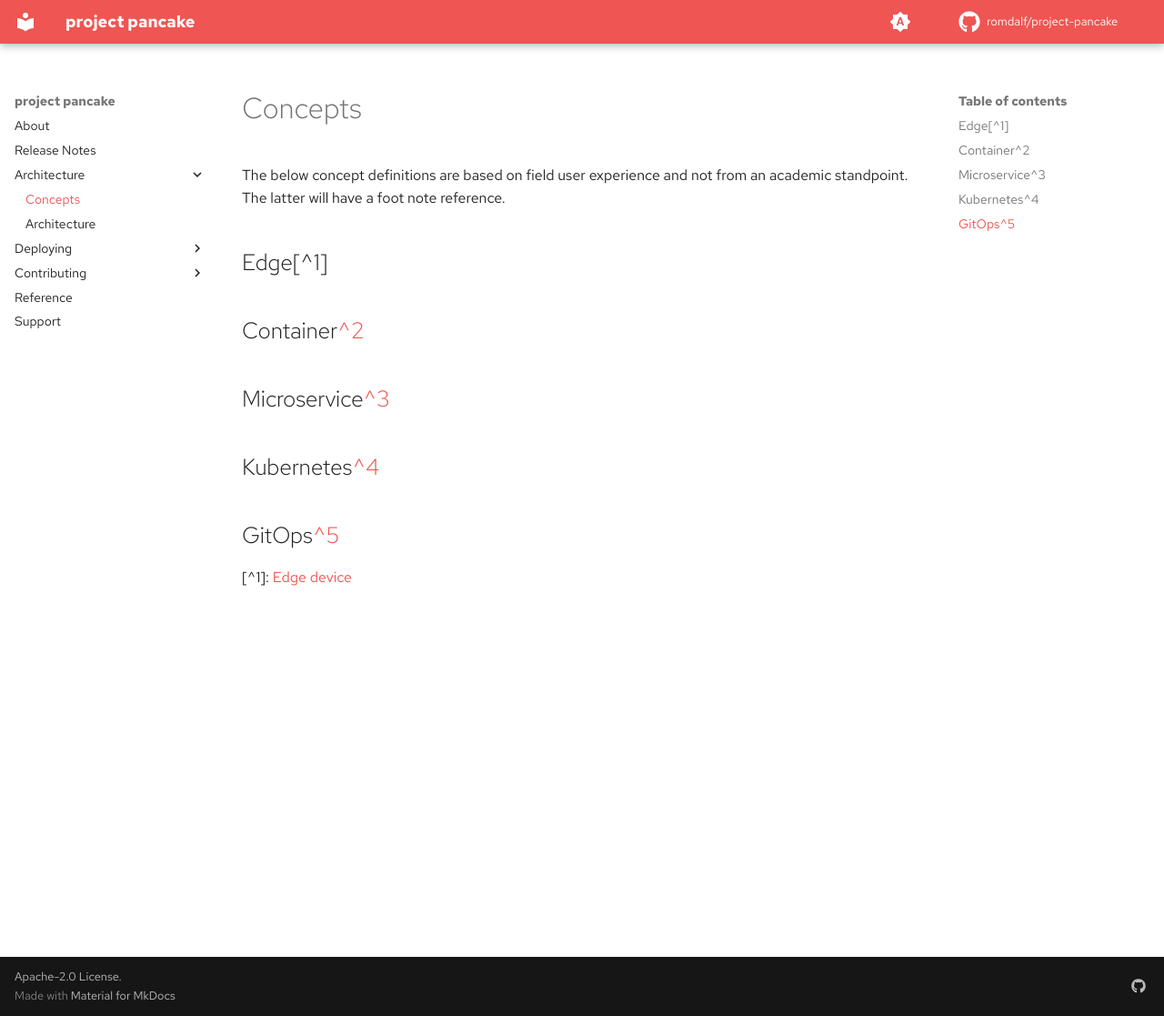
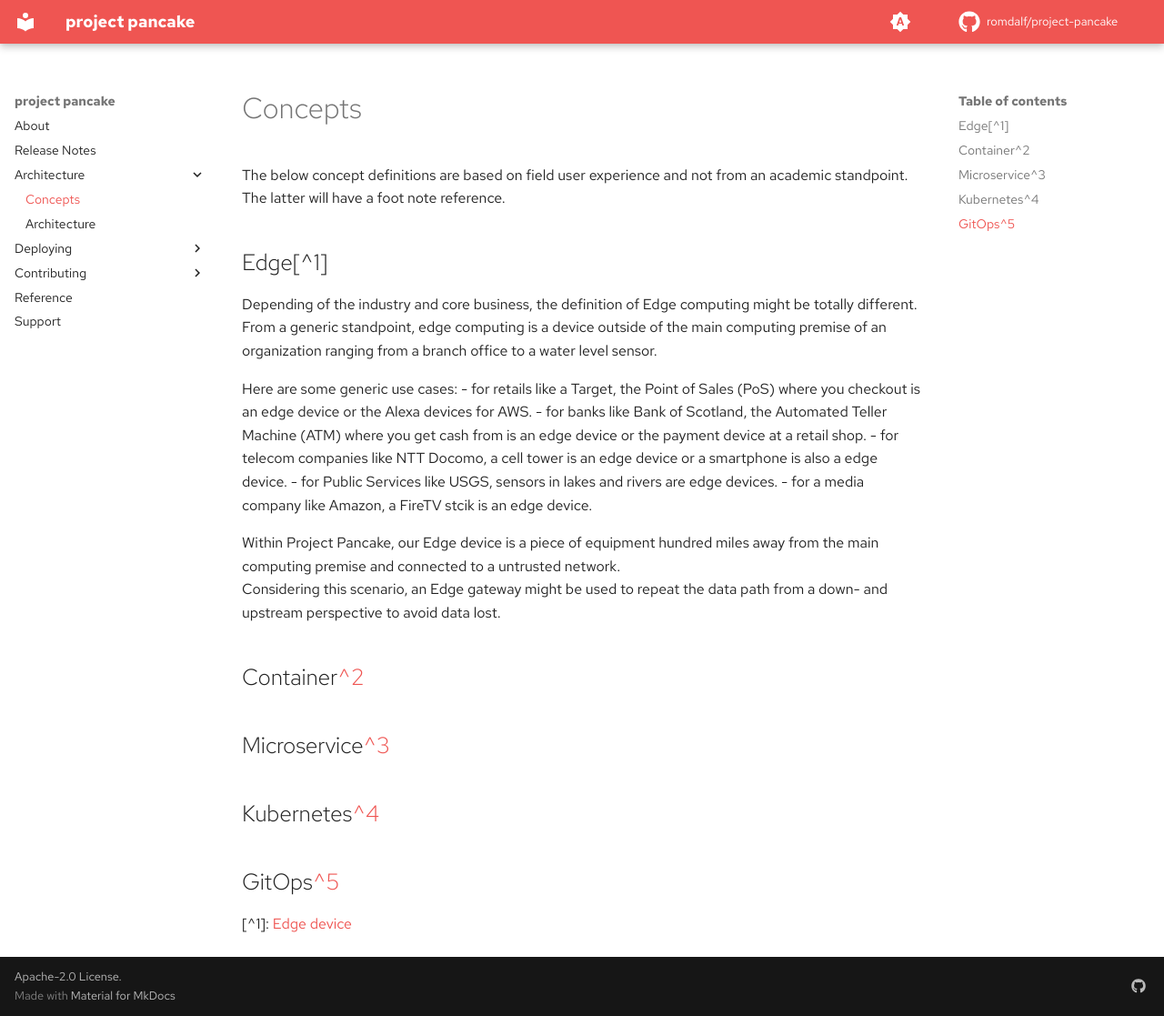
Before and after one commit to beezy-cloud/project-pancake, an MkDocs documentation site: the page built from docs/concepts.md, in a window 1280 px wide and 1117 px high. Shown: the whole window at 91% size. Built offline with MkDocs 1.6.1 and Material for MkDocs 9.7.7, drawn with Linux system fonts in a browser that asks for light colours; some web fonts are replaced; comment, search, counter and statistics services are not loaded.

Commit message:
update doc

```diff
--- a/docs/concepts.md
+++ b/docs/concepts.md
@@ -2,6 +2,18 @@
 The below concept definitions are based on field user experience and not from an academic standpoint. The latter will have a foot note reference.
 
 ## Edge[^1]
+Depending of the industry and core business, the definition of Edge computing might be totally different.
+From a generic standpoint, edge computing is a device outside of the main computing premise of an organization ranging from a branch office to a water level sensor.
+
+Here are some generic use cases:
+- for retails like a Target, the Point of Sales (PoS) where you checkout is an edge device or the Alexa devices for AWS.
+- for banks like Bank of Scotland, the Automated Teller Machine (ATM) where you get cash from is an edge device or the payment device at a retail shop.
+- for telecom companies like NTT Docomo, a cell tower is an edge device or a smartphone is also a edge device.
+- for Public Services like USGS, sensors in lakes and rivers are edge devices.
+- for a media company like Amazon, a FireTV stcik is an edge device.
+
+Within Project Pancake, our Edge device is a piece of equipment hundred miles away from the main computing premise and connected to a untrusted network.
+Considering this scenario, an Edge gateway might be used to repeat the data path from a down- and upstream perspective to avoid data lost.
 
 ## Container[^2]
 
```
